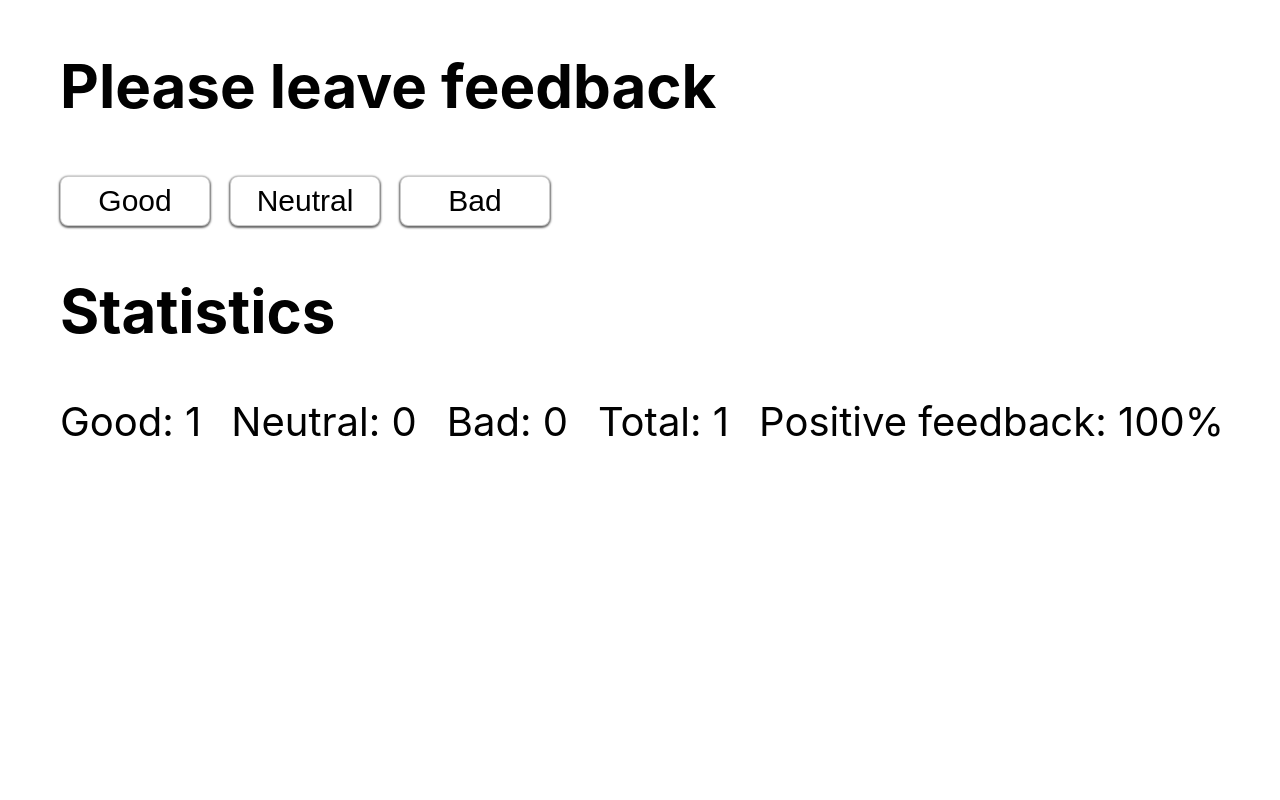
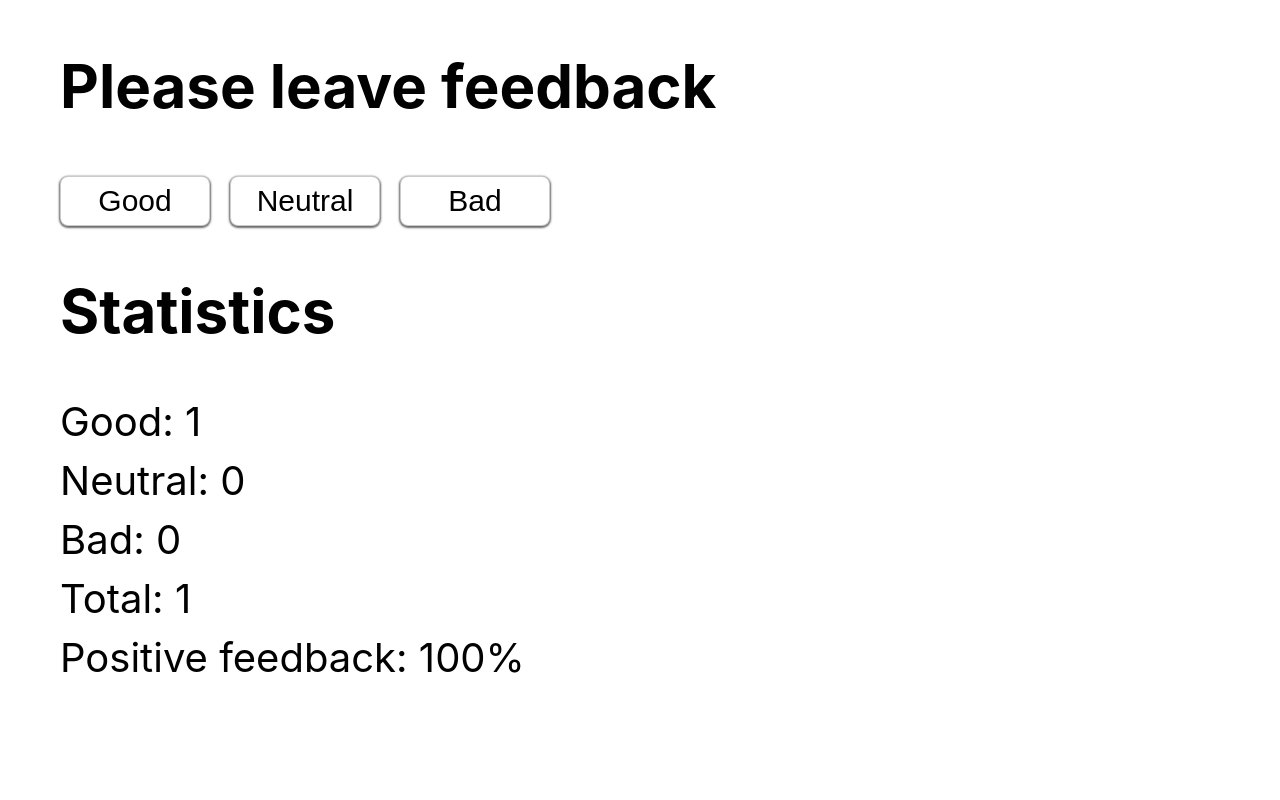
Before and after one commit to MartaSyvyk/goit-react-hw-02-components, a React (Create React App) app: page / in a window 1280 px wide. Both pictures are taken after a click on the button "Good". Shown: the top 800 px of the page. Built offline with nearby package versions, Linux system fonts and the light colour scheme.

Commit message:
propTypes added

```diff
--- a/package.json
+++ b/package.json
@@ -5,6 +5,7 @@
   "homepage": "https://MartaSyvyk.github.io/goit-react-hw-02-components/",
   "dependencies": {
     "nanoid": "^4.0.0",
+    "prop-types": "^15.8.1",
     "react": "^18.1.0",
     "react-dom": "^18.1.0",
     "react-scripts": "5.0.1",
--- a/src/ContactItem/ContactItem.jsx
+++ b/src/ContactItem/ContactItem.jsx
@@ -1,4 +1,21 @@
-export const ContactItem = ({id, name, number, onDelete}) => {
-    return (<li key={id}> <p>{name} {number}</p> <button  name={id} type="button" onClick={onDelete}>Delete</button> </li>)
+import PropTypes from 'prop-types';
 
-}
+export const ContactItem = ({ id, name, number, onDelete }) => {
+  return (
+    <li key={id}>
+      {' '}
+      <p>
+        {name} {number}
+      </p>{' '}
+      <button name={id} type="button" onClick={onDelete}>
+        Delete
+      </button>{' '}
+    </li>
+  );
+};
+ContactItem.propType = {
+  id: PropTypes.string.isRequired,
+  name: PropTypes.string.isRequired,
+  number: PropTypes.string.isRequired,
+  onDelete: PropTypes.func.isRequired,
+};
--- a/src/ContactList/ContactList.jsx
+++ b/src/ContactList/ContactList.jsx
@@ -1,8 +1,31 @@
-import { ContactItem } from "ContactItem/ContactItem";
+import PropTypes from 'prop-types';
+import { ContactItem } from 'ContactItem/ContactItem';
 
-export const ContactList = ({data, deleteContact}) => {
+export const ContactList = ({ data, deleteContact }) => {
+  return (
+    <ul>
+      {' '}
+      {data.map(({ id, name, number }) => {
+        return (
+          <ContactItem
+            key={id}
+            name={name}
+            number={number}
+            onDelete={() => deleteContact(id)}
+          />
+        );
+      })}
+    </ul>
+  );
+};
 
-     return (<ul> {data.map(({id, name, number}) =>
-     {return (<ContactItem  key={id} name={name} number={number} onDelete={() => deleteContact(id)} />)}
-        )}</ul>)
-}
+ContactList.propTypes = {
+  data: PropTypes.arrayOf(
+    PropTypes.shape({
+      id: PropTypes.string.isRequired,
+      name: PropTypes.string.isRequired,
+      number: PropTypes.string.isRequired,
+    })
+  ),
+  deleteContact: PropTypes.func.isRequired,
+};
--- a/src/components/Feedback/Feedback.jsx
+++ b/src/components/Feedback/Feedback.jsx
@@ -20,7 +20,6 @@ export class Feedback extends React.Component {
 
   handleClick = event => {
     const target = event.currentTarget.textContent;
-    console.log(target);
 
     this.setState(prevState => ({
       [target]: prevState[target] + 1,
--- a/src/components/FeedbackOptions/FeedbackOptions.jsx
+++ b/src/components/FeedbackOptions/FeedbackOptions.jsx
@@ -1,4 +1,6 @@
 import css from './FeedbackOptions.module.css';
+import PropTypes from 'prop-types';
+
 export const FeedbackOptions = ({ onLeaveFeedback }) => (
   <div>
     <button type="button" className={css.button} onClick={onLeaveFeedback}>
@@ -12,3 +14,7 @@ export const FeedbackOptions = ({ onLeaveFeedback }) => (
     </button>
   </div>
 );
+
+FeedbackOptions.propType = {
+  onLeaveFeedback: PropTypes.func.isRequired,
+};
--- a/src/components/Filter/Filter.jsx
+++ b/src/components/Filter/Filter.jsx
@@ -1,3 +1,5 @@
+import PropTypes from 'prop-types';
+
 export const Filter = ({ filter, handleChange }) => {
   return (
     <label htmlFor="">
@@ -6,3 +8,8 @@ export const Filter = ({ filter, handleChange }) => {
     </label>
   );
 };
+
+Filter.propType = {
+  filter: PropTypes.string.isRequired,
+  HhandleChange: PropTypes.func.isRequired,
+};
--- a/src/components/Notification/Notification.jsx
+++ b/src/components/Notification/Notification.jsx
@@ -1 +1,7 @@
+import PropTypes from 'prop-types';
+
 export const Notification = ({ message }) => <p>{message}</p>;
+
+Notification.propType = {
+    message: PropTypes.string.isRequired,
+}
--- a/src/components/Statistics/Statistics.jsx
+++ b/src/components/Statistics/Statistics.jsx
@@ -1,9 +1,20 @@
+import PropTypes from 'prop-types';
+import css from './Statistics.module.css';
+
 export const Statistics = ({ good, neutral, bad, total, positive }) => (
   <div>
-    <p>Good: {good}</p>
-    <p>Neutral: {neutral}</p>
-    <p>Bad: {bad}</p>
-    <p>Total: {total}</p>
-    <p>Positive feedback: {positive}%</p>
+    <p className={css.statistics}>Good: {good}</p>
+    <p className={css.statistics}>Neutral: {neutral}</p>
+    <p className={css.statistics}>Bad: {bad}</p>
+    <p className={css.statistics}>Total: {total}</p>
+    <p className={css.statistics}>Positive feedback: {positive}%</p>
   </div>
 );
+
+Statistics.propTypes = {
+  good: PropTypes.number.isRequired,
+  neutral: PropTypes.number.isRequired,
+  bad: PropTypes.number.isRequired,
+  total: PropTypes.number.isRequired,
+  positive: PropTypes.string.isRequired,
+};
--- /dev/null
+++ b/src/components/Statistics/Statistics.module.css
@@ -0,0 +1,3 @@
+.statistics{
+    display: block;
+}
```
Also changed, not shown: 1 other file (tests, documents, lock files or other folders).
